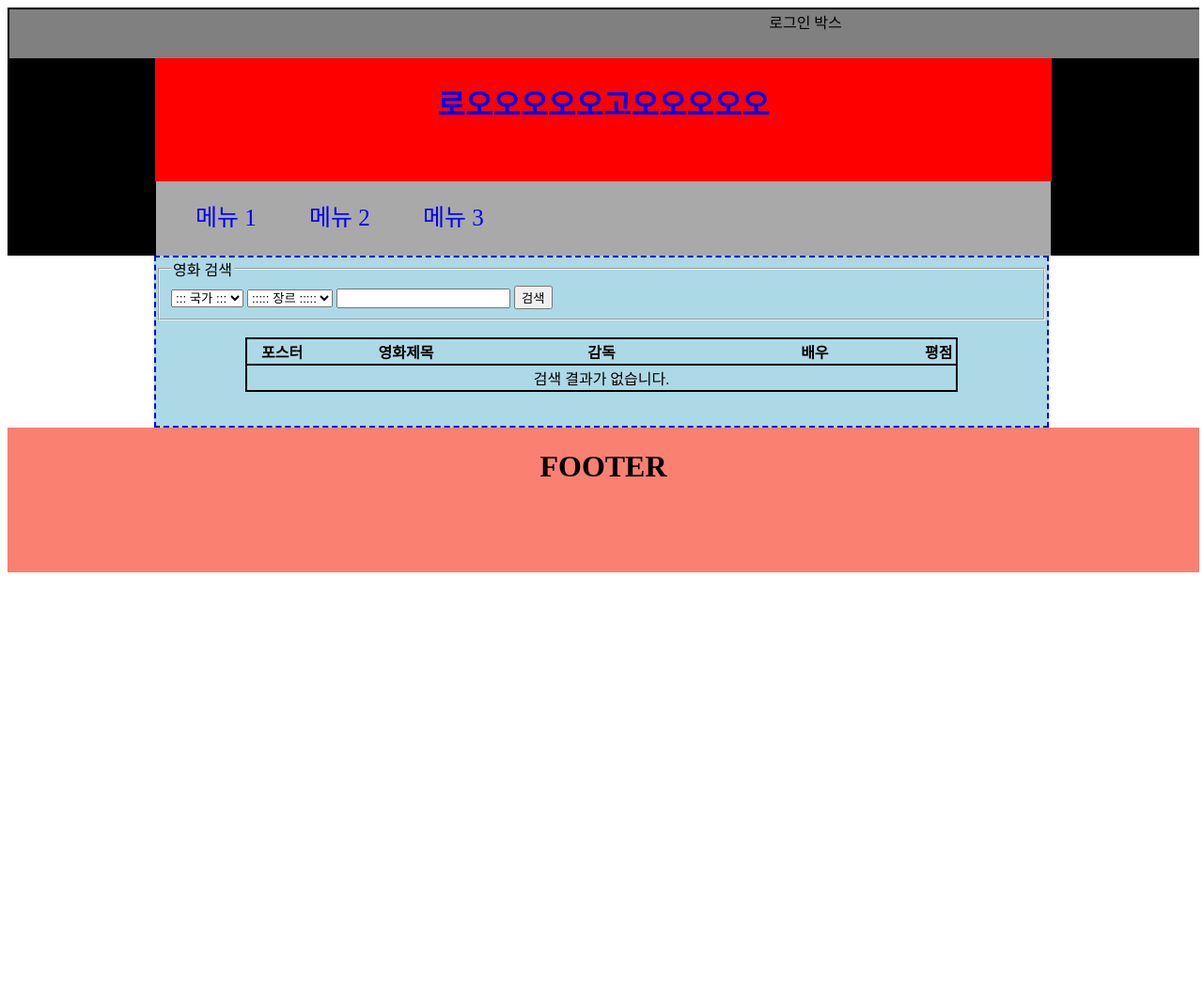
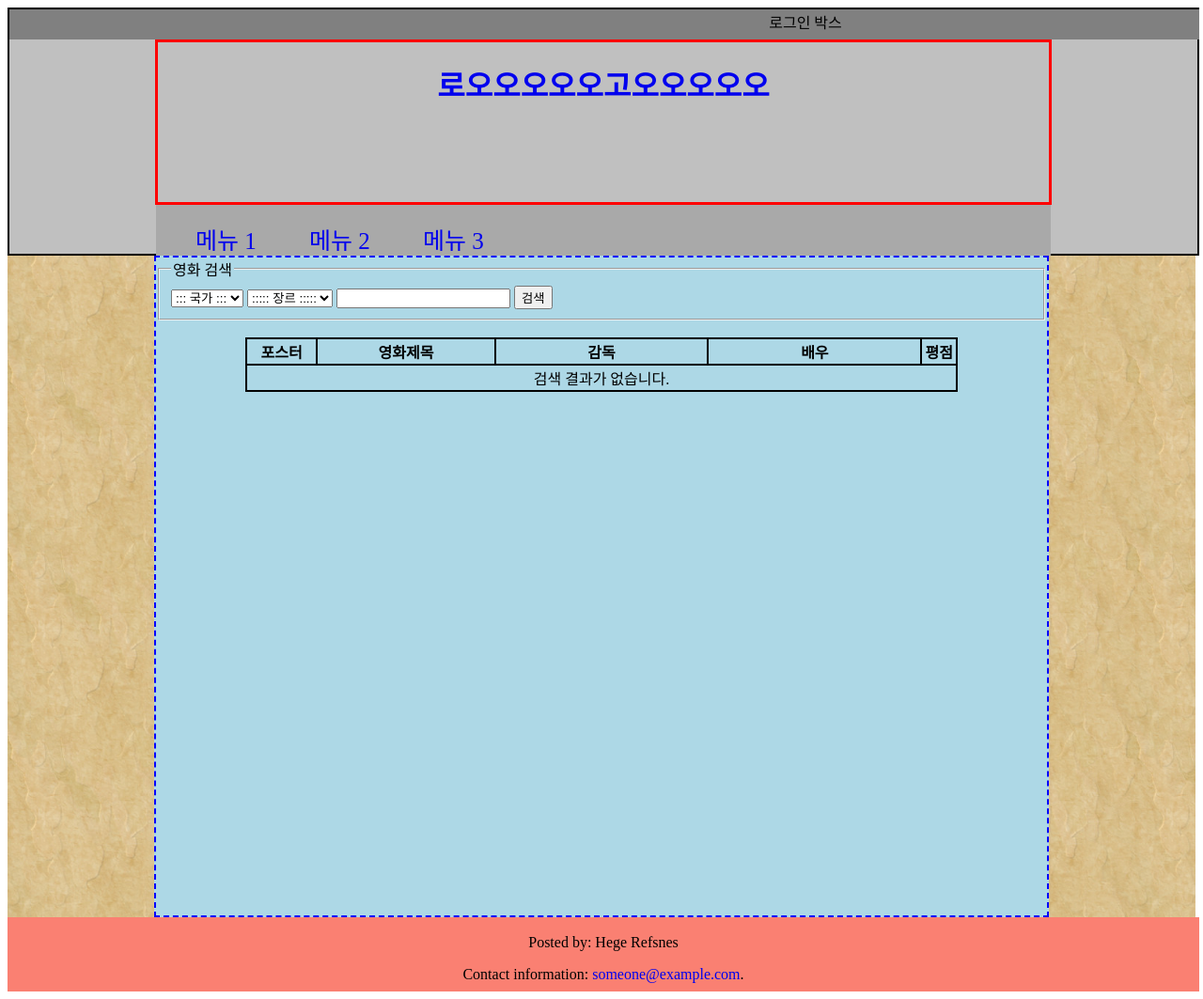
Before and after one commit to elraine1/movieplanet, a PHP site: page /naver_movie.php in a window 1280 px wide. Shown: the whole page at 94% size. Before the commit the page ends 609 px from the top, so only its background shows below. Run offline with PHP 8.4, Linux system fonts and the light colour scheme.

Commit message:
css(background) / header, footer 분리 / 기타 디자인

```diff
--- a/html/naver_movie.php
+++ b/html/naver_movie.php
@@ -2,97 +2,7 @@
 <html>
 <head>
 <meta http-equiv="Content-Type" content="text/html; charset=utf-8">
-<style type="text/css">
-
-	#header{
-		width: 100%;
-		height: 260px;
-		border: 2px solid black;
-		background-color: black;
-	}
-
-	#login_box{
-		width: 100%;
-		height: 50px;
-		float: center;
-		border: 1px solid gray;
-		background-color: gray;
-		text-align: right;
-	}
-
-	#login{
-		padding-right:30%;
-	}
-
-
-	#logo{
-		width: 75%;
-		height: 125px;
-		margin: 0 auto;
-		float: center;
-		border: 3px solid red;
-		background-color: red;
-		text-align: center;
-	}
-
-
-	#menu_box{
-		width: 75%;
-		height: 75px;
-		float: center;
-		margin: 0 auto;
-		border: 2px solid darkgray;
-		background-color: darkgray;
-	}
-
-	li{
-		display:inline;
-		text-decoration: none;
-		padding-right: 50px;
-		font-size: 25px;
-	}
-
-	a{
-		text-decoration: none;
-	}
-
-
-	#content_wrap{
-		width: 75%;
-		height: 100%;
-		margin: 0 auto;
-		border: 2px dashed blue;
-		background-color: lightblue;
-	}
-
-	#footer{
-		width: 100%;
-		height: 150px;
-		border: 2px dotted salmon;
-		background-color: salmon;
-		text-align: center;
-	}
-
-	#movie_result{
-		margin: 0 auto;
-		width: 80%;
-	}
-
-	table, td{
-		align: center;
-		border: 2px solid black;
-		border-collapse: collapse;
-	}
-
-	table{
-		width: 100%;
-	}
-
-	.img_td{
-		text-align: center;
-	}
-
-</style>
+<link rel="stylesheet" type="text/css" href="resources/css/myTheme.css">
 
 <script language="javascript" src="/jquery/jquery-1.11.2.js"></script>
 <script language="javascript" src="/jquery/jquery-ui.js"></script>
@@ -145,7 +55,7 @@ $(document).ready(function(){
 
 					// html 만들기
 					naverHtml += "<tr>";
-					naverHtml += "<td class='img_td'><img src='" + moviePoster + "' alt='Image not found' onerror=\"this.onerror=null;this.src='image/no_img.png';\"></td>";
+					naverHtml += "<td class='img_td'><img src='" + moviePoster + "' alt='Image not found' onerror=\"this.onerror=null;this.src='resources/images/no_img.png';\"></td>";
 					naverHtml += "<td>(" + pubDate + ")" + movieTitle + "<br>:" + movieSubtitle + "</td>";
 					naverHtml += "<td>" + movieDirector + "</td>";
 					naverHtml += "<td>" + movieActor + "</td>";
@@ -183,11 +93,11 @@ $(document).ready(function(){
 
 </head>
 <body>
-	<?php
-		require_once('template/header.php');
-	?>
+
+	<?php require_once('template/header.php'); ?>
 
 	<div id="content_wrap">
+		<div id="content_row1">
 			<div class="search_book">
 				<fieldset class="srch">
 						<legend>영화 검색</legend>
@@ -283,12 +193,10 @@ $(document).ready(function(){
 					<br><br>
 				</div>
 			</div>
-
+		</div>
 	</div>
 
-	<div id="footer">
-		<h1>FOOTER</h1>
-	</div>
+	<?php require_once('template/footer.php'); ?>
 
 </body>
 </html>
--- /dev/null
+++ b/html/resources/css/myTheme.css
@@ -0,0 +1,98 @@
+
+
+	#header{
+		width: 100%;
+		height: 260px;
+		border: 2px solid black;
+		background-color: silver;
+	}
+
+	#login_box{
+		width: 100%;
+		height: 30px;
+		float: center;
+		border: 1px solid gray;
+		background-color: gray;
+		text-align: right;
+	}
+
+	#login{
+		padding-right:30%;
+	}
+
+
+	#logo{
+		width: 75%;
+		height: 170px;
+		margin: 0 auto;
+		float: center;
+		border: 3px solid red;
+/*		background-color: gray;*/
+		text-align: center;
+	}
+
+
+	#menu_box{
+		width: 75%;
+		height: 50px;
+		float: center;
+		margin: 0 auto;
+		border: 2px solid darkgray;
+		background-color: darkgray;
+	}
+
+	li{
+		display:inline;
+		text-decoration: none;
+		padding-right: 50px;
+		font-size: 25px;
+	}
+
+	a{
+		text-decoration: none;
+	}
+
+
+	#content_wrap{
+		width: 100%;
+		margin: 0 auto;
+/*		background-image: url('/resources/images/bg_img1.jpg');*/
+		background-size: 200px 200px;
+		background-image: url('/resources/images/tile3.jpg');
+	}
+
+	#content_row1{
+		width: 75%;
+		height: 100%;
+		min-height: 700px;
+		margin: 0 auto;
+		border: 2px dashed blue;
+		background-color: lightblue;
+	}
+
+	#footer_div{
+		width: 100%;
+		height: 75px;
+		border: 2px dotted salmon;
+		background-color: salmon;
+		text-align: center;
+	}
+
+	#movie_result{
+		margin: 0 auto;
+		width: 80%;
+	}
+
+	table, td, th{
+		text-align: center;
+		border: 2px solid black;
+		border-collapse: collapse;
+	}
+
+	table{
+		width: 100%;
+	}
+
+	.img_td{
+		text-align: center;
+	}
--- /dev/null
+++ b/html/template/footer.php
@@ -0,0 +1,8 @@
+
+<div id="footer_div">
+	<footer>
+		<p>Posted by: Hege Refsnes</p>
+		<p>Contact information: <a href="mailto:someone@example.com">
+		someone@example.com</a>.</p>
+	</footer>
+</div>
```
Also changed, not shown: html/index.php (+5 -79 lines), html/resources/images/bg_img1.jpg (added), html/resources/images/movie-film-clipart-best-TrEZQa-clipart.jpeg (added), html/resources/images/no_img.png (renamed from html/image/no_img.png), html/resources/images/tile.jpg (added), html/resources/images/tile2.jpg (added), html/resources/images/tile3.jpg (added). Lines whose indentation alone changed are shown as unchanged.
